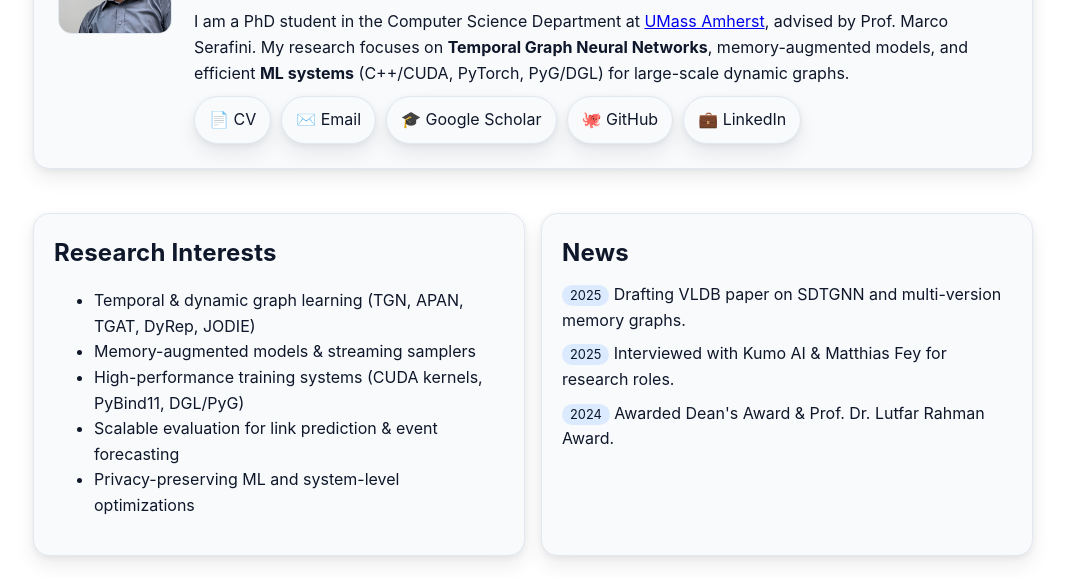
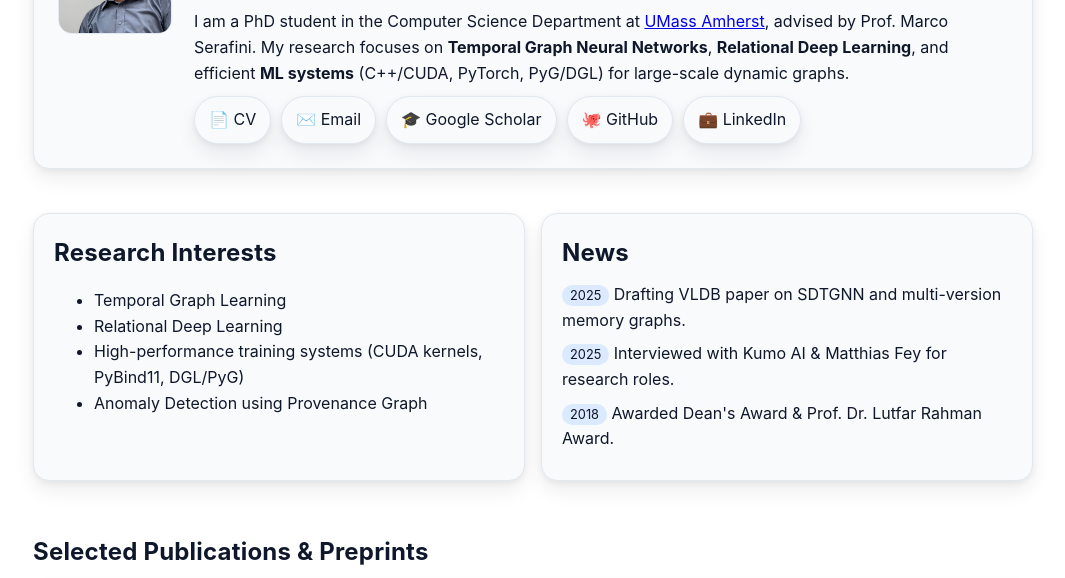
Before and after one commit to cseduashraful/cseduashraful.github.io, a plain HTML site: page new_index.html in a window 1280 px wide. Shown: the part 219-797 px from the top of the page, without its empty margins (107-1172 px from the left). Drawn offline with Linux system fonts and the light colour scheme.

Commit message:
research interrest

```diff
--- a/new_index.html
+++ b/new_index.html
@@ -175,7 +175,7 @@
           <p style="margin: 12px 0 0">
             I am a PhD student in the Computer Science Department at
             <a href="https://www.umass.edu/" target="_blank" rel="noopener">UMass Amherst</a>, advised by Prof. Marco Serafini.
-            My research focuses on <strong>Temporal Graph Neural Networks</strong>, memory-augmented models, and
+            My research focuses on <strong>Temporal Graph Neural Networks</strong>, <strong>Relational Deep Learning</strong>, and
             efficient <strong>ML systems</strong> (C++/CUDA, PyTorch, PyG/DGL) for large-scale dynamic graphs.
           </p>
           <div class="links">
@@ -194,11 +194,10 @@
       <div class="card">
         <h2>Research Interests</h2>
         <ul>
-          <li>Temporal & dynamic graph learning (TGN, APAN, TGAT, DyRep, JODIE)</li>
-          <li>Memory-augmented models & streaming samplers</li>
+          <li>Temporal Graph Learning</li>
+          <li>Relational Deep Learning</li>
           <li>High-performance training systems (CUDA kernels, PyBind11, DGL/PyG)</li>
-          <li>Scalable evaluation for link prediction & event forecasting</li>
-          <li>Privacy-preserving ML and system-level optimizations</li>
+          <li>Anomaly Detection using Provenance Graph</li>
         </ul>
       </div>
       <div class="card">
@@ -206,7 +205,7 @@
         <ul class="clean">
           <li><span class="pill">2025</span> Drafting VLDB paper on SDTGNN and multi-version memory graphs.</li>
           <li><span class="pill">2025</span> Interviewed with Kumo AI & Matthias Fey for research roles.</li>
-          <li><span class="pill">2024</span> Awarded Dean's Award & Prof. Dr. Lutfar Rahman Award.</li>
+          <li><span class="pill">2018</span> Awarded Dean's Award & Prof. Dr. Lutfar Rahman Award.</li>
         </ul>
       </div>
     </section>
```
